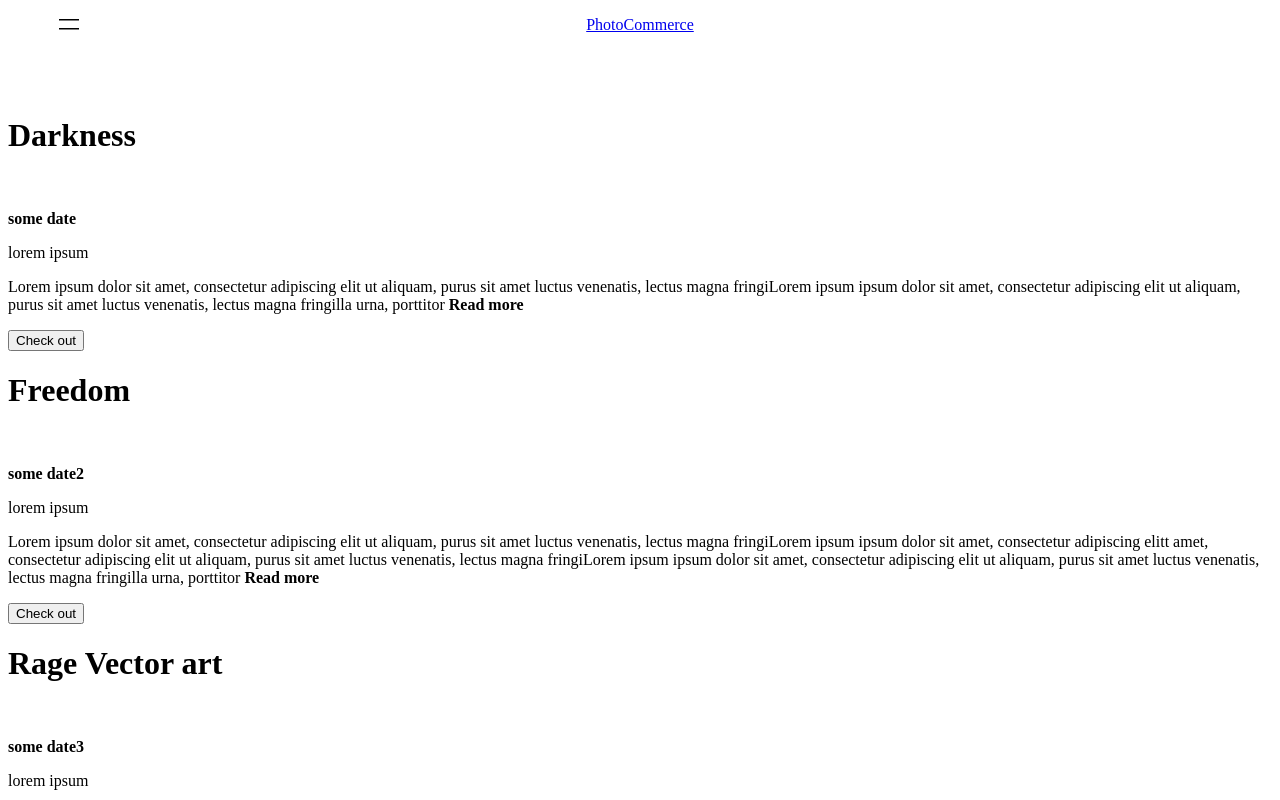
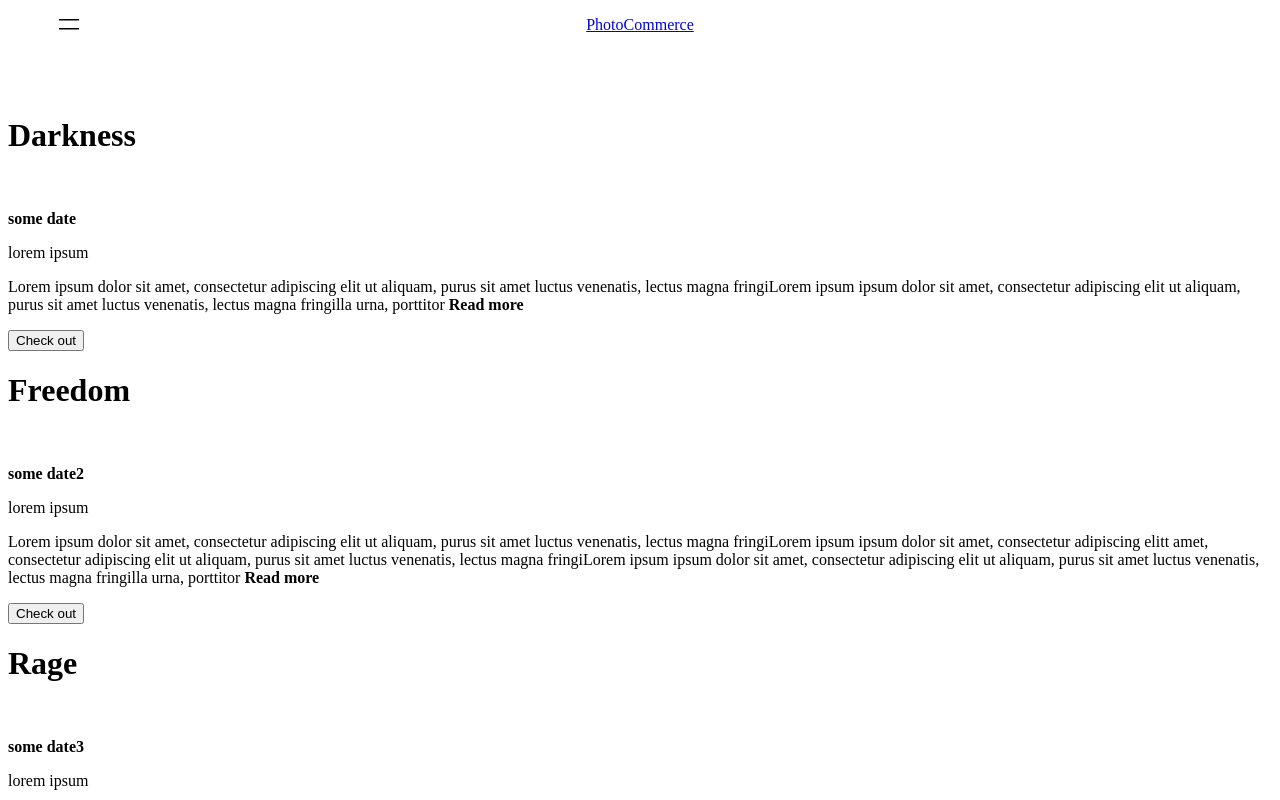
Before and after one commit to DominickVale/Photographer-E-Commerce, a Next.js app: page / in a window 1280 px wide. Shown: the top 800 px of the page. Built offline with nearby package versions, Linux system fonts and the light colour scheme.

Commit message:
Fix navigation

```diff
--- a/components/product/ProductShowcase.js
+++ b/components/product/ProductShowcase.js
@@ -8,7 +8,7 @@ import ProductDate from './ProductDate'
 import ProductImage from './ProductImage'
 import ProductDescription from './ProductDescription'
 
-const ProductShowcase = ({id, title, date, description}) => {
+const ProductShowcase = ({title, date, description}) => {
   const router = useRouter()
 
   return (
@@ -17,7 +17,7 @@ const ProductShowcase = ({id, title, date, description}) => {
       <ProductImage/>
       <ProductDate date={date} caption="lorem ipsum"/>
       <ProductDescription>{description}</ProductDescription>
-      <ActionButton onClick={() => router.push(`/product/[id]?pid=${id}`, `/product/${title.split(' ').join('-')}`)}>Check out</ActionButton>
+      <ActionButton onClick={() => router.push(`/product/[id]`, `/product/${title.split(' ').join('-')}`)}>Check out</ActionButton>
     </>
   )
 }
--- a/pages/api/products.json
+++ b/pages/api/products.json
@@ -1,27 +1,23 @@
 {
-  "1":{
-    "title": "Darkness",
+  "Darkness":{
     "date": "some date",
     "image_url": "not used",
     "description": "Lorem ipsum dolor sit amet, consectetur adipiscing elit ut aliquam, purus sit amet luctus venenatis, lectus magna fringiLorem ipsum  ipsum dolor sit amet, consectetur adipiscing elit ut aliquam, purus sit amet luctus venenatis, lectus magna fringilla urna, porttitor",
     "price": 3
   },
-  "2":{
-    "title": "Freedom",
+  "Freedom":{
     "date": "some date2",
     "image_url": "not used",
     "description": "Lorem ipsum dolor sit amet, consectetur adipiscing elit ut aliquam, purus sit amet luctus venenatis, lectus magna fringiLorem ipsum  ipsum dolor sit amet, consectetur adipiscing elitt amet, consectetur adipiscing elit ut aliquam, purus sit amet luctus venenatis, lectus magna fringiLorem ipsum  ipsum dolor sit amet, consectetur adipiscing elit ut aliquam, purus sit amet luctus venenatis, lectus magna fringilla urna, porttitor",
     "price": 2.9999
   },
-  "3":{
-    "title": "Rage Vector art",
+  "Rage":{
     "date": "some date3",
     "image_url": "not used",
     "description": "Lorem ipsum dolor sit amet, consectetur adipiscing elit ut ipsum  ipsum dolor sit amet, consectetur adipiscing elit ut aliquam, purus sit amet luctus venenatis, lectus magna fringilla urna, porttitor",
     "price": 24
   },
-  "4":{
-    "title": "Sacred Geometry",
+  "Sacred Geometry":{
     "date": "some date2",
     "image_url": "not used",
     "description": "Lorem ipsum dolor sit amet, consectecing elit ut aliquam, purus sit amet luctus venenatis, lectus magna fringilla urna, porttitor",
--- a/pages/index.js
+++ b/pages/index.js
@@ -13,8 +13,8 @@ const Home = () => (
       <link rel="icon" href="/favicon.ico" />
     </Head>
     <Layout>
-      {Object.keys(products).map(id => (
-        <ProductShowcase id={id} title={products[id].title} date={products[id].date} description={products[id].description} key={id}/>
+      {Object.keys(products).map(title => (
+        <ProductShowcase title={title} date={products[title].date} description={products[title].description} key={title}/>
       ))}
     </Layout>
   </>
```
